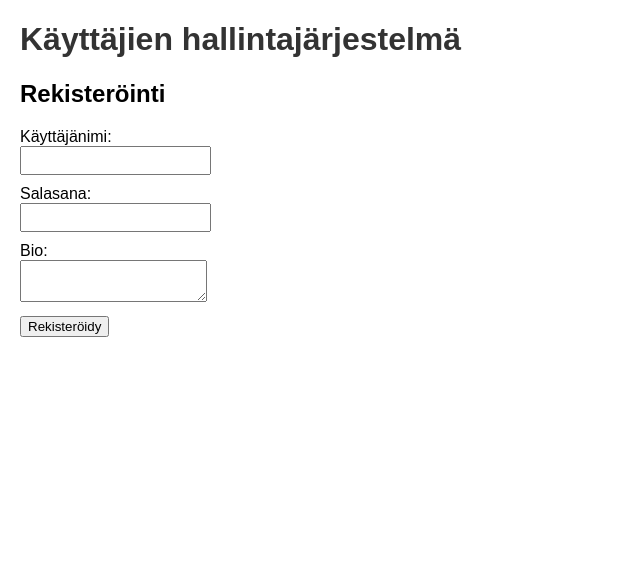
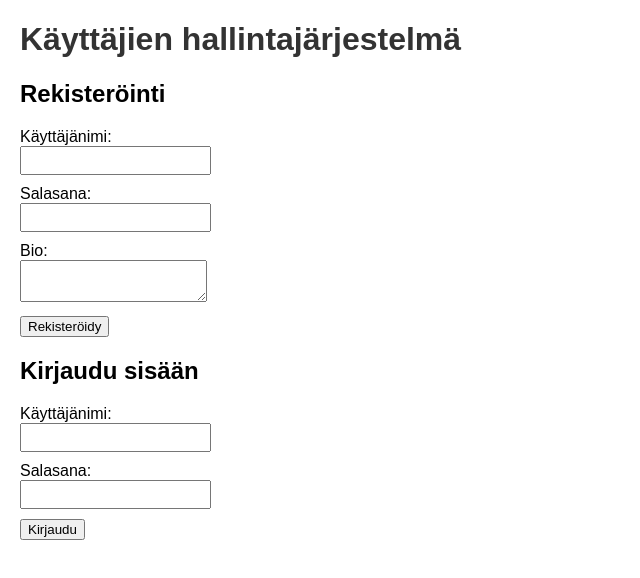
Before and after one commit to EliaSippola/kayttaja-hallinta-sovellus, a React (Create React App) app in the folder frontend/: page / in a window 1280 px wide. Shown: the top 578 px of the page, without its empty margins (0-640 px from the left). Built offline with nearby package versions, Linux system fonts and the light colour scheme.

Commit message:
Added Login.js, updated App.js

```diff
--- a/frontend/src/App.js
+++ b/frontend/src/App.js
@@ -2,6 +2,7 @@
 import React from 'react';
 // Tuodaan kaikki komponentit sovellukseen
 import Register from './components/Register';
+import Login from './components/Login';
 import './App.css';
 
 // App-komponentti on sovelluksen pääkomponentti
@@ -11,6 +12,8 @@ function App() {
             <h1>Käyttäjien hallintajärjestelmä</h1>
 {/* Rekisteröintikomponentti */}
             <Register />
+{/* Kirjautumiskomponentti*/}
+            <Login />
         </div>
     );
 }
--- a/frontend/src/components/Login.js
+++ b/frontend/src/components/Login.js
@@ -0,0 +1,59 @@
+// src/components/Register.js
+import React, { useState } from 'react';
+
+// Login-komponentti käsittelee käyttäjän kirjautumisen
+function Login() {
+    // useState hook luo tilan kirjautumistiedoille: käyttäjänimi ja salasana
+    const [credentials, setCredentials] = useState({ username: '', password: ''});
+    // handleChange-funktio päivittää tilan, kun käyttäjä muuttaa lomakkeen kenttää
+    const handleChange = (e) => {
+        // Päivitetään vastaava kenttä tilassa
+        setCredentials({
+            ...credentials,
+            [e.target.name]: e.target.value
+        });
+    };
+    // handleSubmit-funktio käsittelee lomakkeen lähetyksen
+
+    const handleSubmit = (e) => {
+        e.preventDefault();
+        // Tulostetaan rekisteröityneen käyttäjän tiedot konsoliin
+        console.log('Käyttäjä kirjautunut:', credentials);
+        // Näytetään ilmoitus onnistuneesta rekisteröinnistä
+        alert('Käyttäjä kirjautui onnistuneesti');
+    };
+    // Lomakkeen renderöinti
+    return (
+        <div>
+            <h2>Kirjaudu sisään</h2>
+             {/* Lomakkeen lähetys kutsuu handleSubmit-funktiota */}
+            <form onSubmit={handleSubmit}>
+                <label>
+                Käyttäjänimi:
+                    {/* Tekstikenttä, joka päivittää username-tilan */}
+                    <input
+                        type="text"
+                        name="username"
+                        value={credentials.username}
+                        onChange={handleChange}
+                    />
+                </label>
+                <br />
+                <label>
+                    Salasana:
+                    {/* Salasanojen syöttökenttä, joka päivittää password-tilan */}
+                    <input
+                        type="password"
+                        name="password"
+                        value={credentials.password}
+                        onChange={handleChange}
+                    />
+                </label>
+                <br />
+                {/* Rekisteröinti-painike */}
+                <button type="submit">Kirjaudu</button>
+            </form>
+        </div>
+    );
+}
+export default Login;
```
